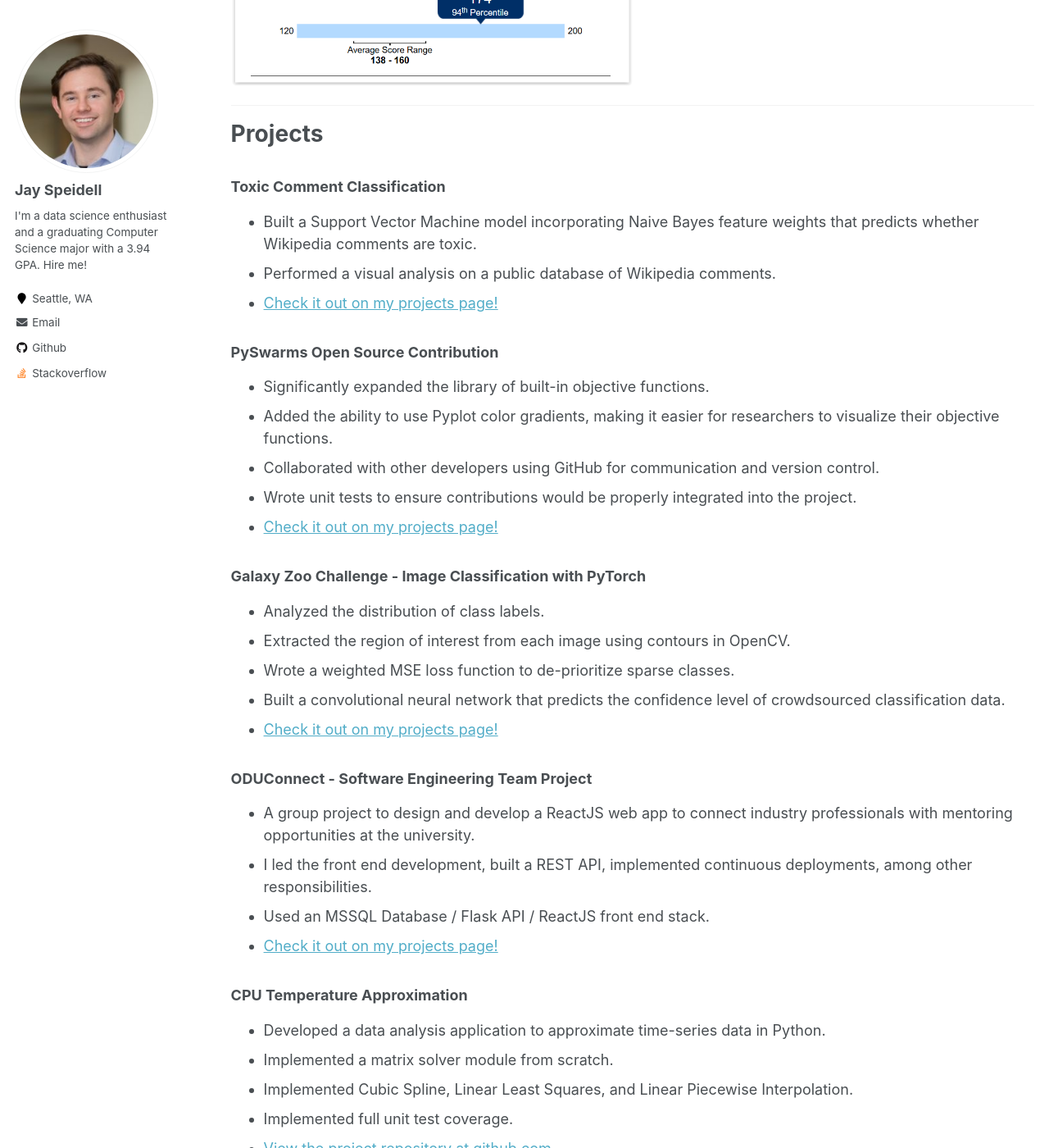
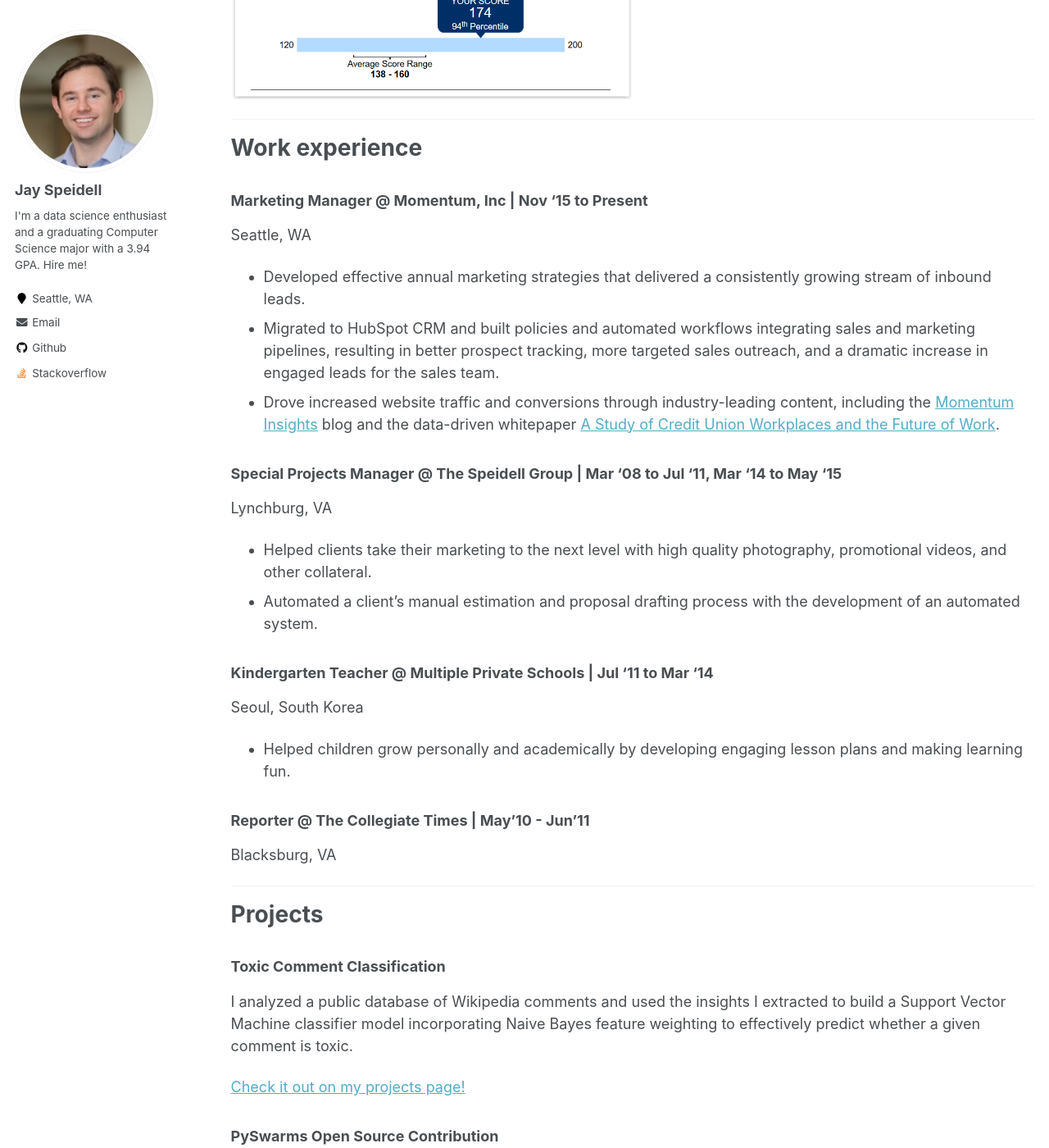
Before and after one commit to jayspeidell/jayspeidell.github.io, a Jekyll site: the page built from _pages/cv.md, in a window 1280 px wide and 1400 px high, scrolled down 842 px. Shown: the whole window at 82% size. Built offline with Jekyll 4.4.1, drawn with Linux system fonts in a browser that asks for light colours; some of the changed text lies outside the part shown.

Commit message:
updated with ne's suggestions

```diff
--- a/_pages/cv.md
+++ b/_pages/cv.md
@@ -18,61 +18,83 @@ redirect_from:
 <hr>
 
 * [Education](#education)<br />
+* [Work Experience](#work-experience)<br />
 * [Projects](#projects)<br />
 * [Skills](#skills)<br />
-* [Work Experience](#work-experience)<br />
+
 
 <hr>
 
 # Education
 
-* ![-ico](\images\ico\odu.svg) B.S. in Computer Science, Old Dominion University, 2020 (3.94 GPA)
-*  ![-ico](\images\ico\Virginia_Tech_Hokies_logo.svg) B.A. in English - Professional Writing, Virginia Tech, 2011
+**B.S. in Computer Science**, Old Dominion University, 2020 (3.94 GPA)
+
+**B.A. in English - Professional Writing**, Virginia Tech, 2011
 
 I also scored in the top 94th percentile nationally in the MFT Computer Science exit exam.
 
 ![](/images/other/exit_exam.png){:style="width: 50%"}
+
+{::comment}
+![-ico](\images\ico\Virginia_Tech_Hokies_logo.svg)
+![-ico](\images\ico\odu.svg)
+{:/comment}
+
+<hr>
+
+# Work experience
+### Marketing Manager @ Momentum, Inc \| Nov '15 to Present
+Seattle, WA
+* Developed effective annual marketing strategies that delivered a consistently growing stream of inbound leads.
+* Migrated to HubSpot CRM and built policies and automated workflows integrating sales and marketing pipelines, resulting in better prospect tracking, more targeted sales outreach, and a dramatic increase in engaged leads for the sales team.
+* Drove increased website traffic and conversions through industry-leading content, including the [Momentum Insights](http://momentumbuilds.com/blog){:target="_blank"} blog and the data-driven whitepaper [A Study of Credit Union Workplaces and the Future of Work](https://cdn2.hubspot.net/hubfs/6312112/A%20Study%20of%20Credit%20Union%20Workplaces%20-%20Momentum.pdf){:target="_blank"}.
+
+
+### Special Projects Manager @ The Speidell Group \| Mar '08 to Jul '11, Mar '14 to May '15
+Lynchburg, VA
+* Helped clients take their marketing to the next level with high quality photography, promotional videos, and other collateral.
+* Automated a client’s manual estimation and proposal drafting process with the development of an automated system.
+
+### Kindergarten Teacher @ Multiple Private Schools \| Jul '11 to Mar '14
+Seoul, South Korea
+* Helped children grow personally and academically by developing engaging lesson plans and making learning fun.
+
+### Reporter @ The Collegiate Times \| May'10 - Jun'11
+Blacksburg, VA
+
 <hr>
 
 # Projects
 
 ### Toxic Comment Classification
-* Built a Support Vector Machine model incorporating Naive Bayes feature weights that predicts whether Wikipedia comments are toxic.
-* Performed a visual analysis on a public database of Wikipedia comments.
-* [Check it out on my projects page!](/portfolio/project05-toxic-comments/){:target="_blank"}
+I analyzed a public database of Wikipedia comments and used the insights I extracted to build a Support Vector Machine classifier model incorporating Naive Bayes feature weighting to effectively predict whether a given comment is toxic.
+
+[Check it out on my projects page!](/portfolio/project05-toxic-comments/){:target="_blank"}
 
 ### PySwarms Open Source Contribution
-* Significantly expanded the library of built-in objective functions.
-* Added the ability to use Pyplot color gradients, making it easier for researchers to visualize their objective functions.
-* Collaborated with other developers using GitHub for communication and version control.
-* Wrote unit tests to ensure contributions would be properly integrated into the project.
-* [Check it out on my projects page!](/portfolio/project00-pyswarms/){:target="_blank"}
+In response to a GitHub issue posted by the developers of PySwarms, a particle swarm optimization library, I implemented many new objective functions and updated a few existing ones, covering my contributions with new unit tests. I also improved the plotter module by adding support for Pyplot color gradients and fixed a performance issue, which I submitted as a separate pull request.
+
+[Check it out on my projects page!](/portfolio/project00-pyswarms/){:target="_blank"}
 
 ### Galaxy Zoo Challenge - Image Classification with PyTorch
-* Analyzed the distribution of class labels.
-* Extracted the region of interest from each image using contours in OpenCV.
-* Wrote a weighted MSE loss function to de-prioritize sparse classes.
-* Built a convolutional neural network that predicts the confidence level of crowdsourced classification data.
-* [Check it out on my projects page!](../portfolio/project07-galazy-zoo/){:target="_blank"}
+I used insights that I gained from analyzing images in the Galaxy Zoo dataset to develop a weighted MSE loss function that prevents dramatic gradient updated from sparse classes and uses OpenCV to extract the region of interest from each image. I then built a convolutional neural network (CNN) with PyTorch and trained it on the processed data to predict the confidence level of crowdsourced human classifiers.
+
+[Check it out on my projects page!](../portfolio/project07-galazy-zoo/){:target="_blank"}
 
 ### ODUConnect - Software Engineering Team Project
-* A group project to design and develop a ReactJS web app to connect industry professionals with mentoring opportunities at the university.
-* I led the front end development, built a REST API, implemented continuous deployments, among other responsibilities.
-* Used an MSSQL Database / Flask API / ReactJS front end stack.
-* [Check it out on my projects page!](../portfolio/project08-oduconnect)
+I led the front end development of a ReactJS web app to connect industry professionals with mentoring opportunities at ODU. I built the framework and continuous deployment pipeline and broke the work down into tasks which I assigned to team members, and I developed a REST API in Flask to connect the front end to an MSSQL database.
+
+[Check it out on my projects page!](../portfolio/project08-oduconnect)
 
 ### CPU Temperature Approximation
-* Developed a data analysis application to approximate time-series data in Python.
-* Implemented a matrix solver module from scratch.
-* Implemented Cubic Spline, Linear Least Squares, and Linear Piecewise Interpolation.
-* Implemented full unit test coverage.
-* [View the project repository at github.com](https://github.com/jayspeidell/cpu-temp-approximation){:target="_blank"}
+I built a matrix solver module from scratch and implemented cubic spline, linear least squares, and linear piecewise interpolation to approximate CPU temperature time series data using test driven development.
+
+[View the project repository at github.com](https://github.com/jayspeidell/cpu-temp-approximation){:target="_blank"}
 
 ### Mercari Price Suggestion Challenge on Kaggle
-* Performed exploratory data analysis on the Mercari item pricing data.
-* Built an ensembling algorithm that trains models in a sequence, using the output of multiple models as features in an ensemble model.
-* Placed in the top 18%.
-* [View my project notebook on kaggle.com](https://www.kaggle.com/jayspeidell/predictions-as-features){:target="_blank"}
+I built an ensembling algorithm that trains models in a sequence, using the output of multiple models as features in an ensemble model that predicted the prices of items based on their prices and scored in the top 18% in the Kaggle challenge.
+
+[View my project notebook on kaggle.com](https://www.kaggle.com/jayspeidell/predictions-as-features){:target="_blank"}
 
 {::comment}
 ### Bike Sharing Demand on Kaggle
@@ -123,24 +145,3 @@ I also scored in the top 94th percentile nationally in the MFT Computer Science
 * Photo Editing  <br /> ![-ico](\images\ico\icons8-adobe-photoshop.svg) (GIMP, PhotoShop)
 * Vector Graphics  <br /> ![-ico](\images\ico\icons8-adobe-illustrator.svg)![-ico](\images\ico\Inkscape-HIG-mental.svg) (Illustrator, Inkscape)
 *  Web Design <br /> ![-ico](\images\ico\html5.svg) ![-ico](\images\ico\CSS3_logo_and_wordmark.svg) ![-ico](\images\ico\react.svg)  (HTML, CSS, React)
-
-
-<hr>
-
-# Work experience
-### Marketing Manager @ Momentum, Inc \| Nov '15 to Present
-Seattle, WA
-* Developed effective annual marketing strategies that delivered on overall organizational goals.
-* Drove increased marketing and sales performance through a CRM conversion, website optimization, an industry-leading blog, and high-value demand generation content.
-* Authored and designed the data-drive whitepaper [A Study of Credit Union Workplaces and the Future of Work](https://cdn2.hubspot.net/hubfs/6312112/A%20Study%20of%20Credit%20Union%20Workplaces%20-%20Momentum.pdf){:target="_blank"}.
-
-
-### Special Projects Manager @ The Speidell Group \| Mar '08 to May '15
-Lynchburg, VA
-* Managed the production of photo and video marketing materials.
-* Led the development of an automated estimation and proposal system to replace a manual process.
-
-### Kindergarten Teacher @ Multiple Private Schools \| Jul '11 to Mar '14
-Seoul, South Korea
-### Reporter @ The Collegiate Times \| May'10 - Jun'11
-Blacksburg, VA
```
Also changed, not shown: 1 other file.
